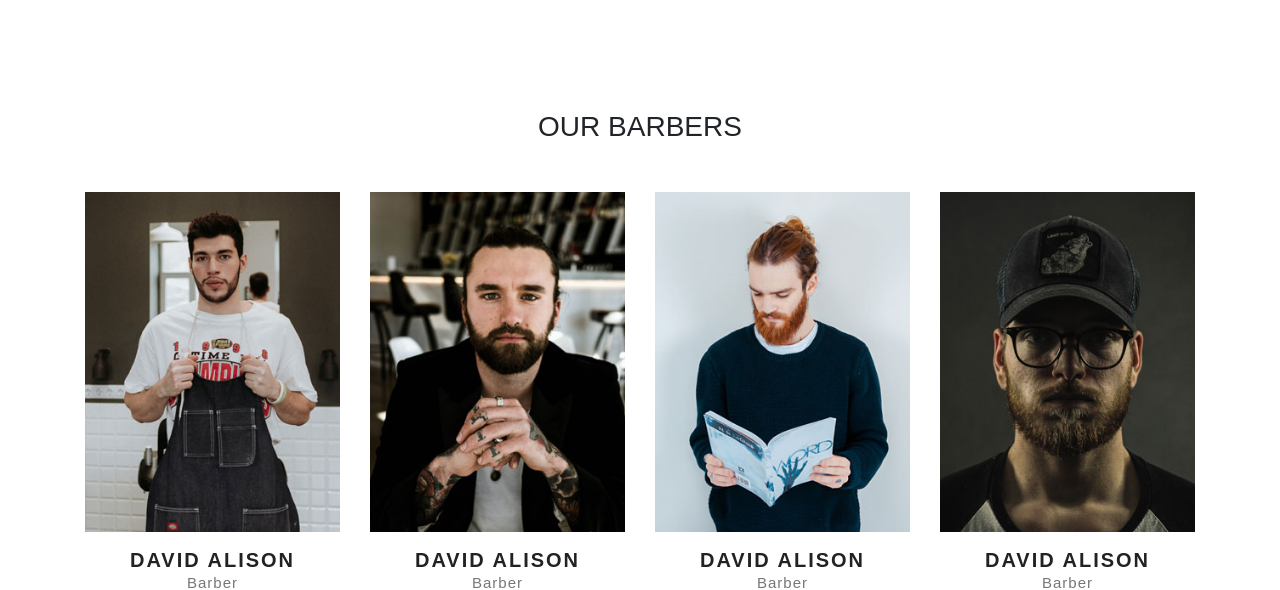
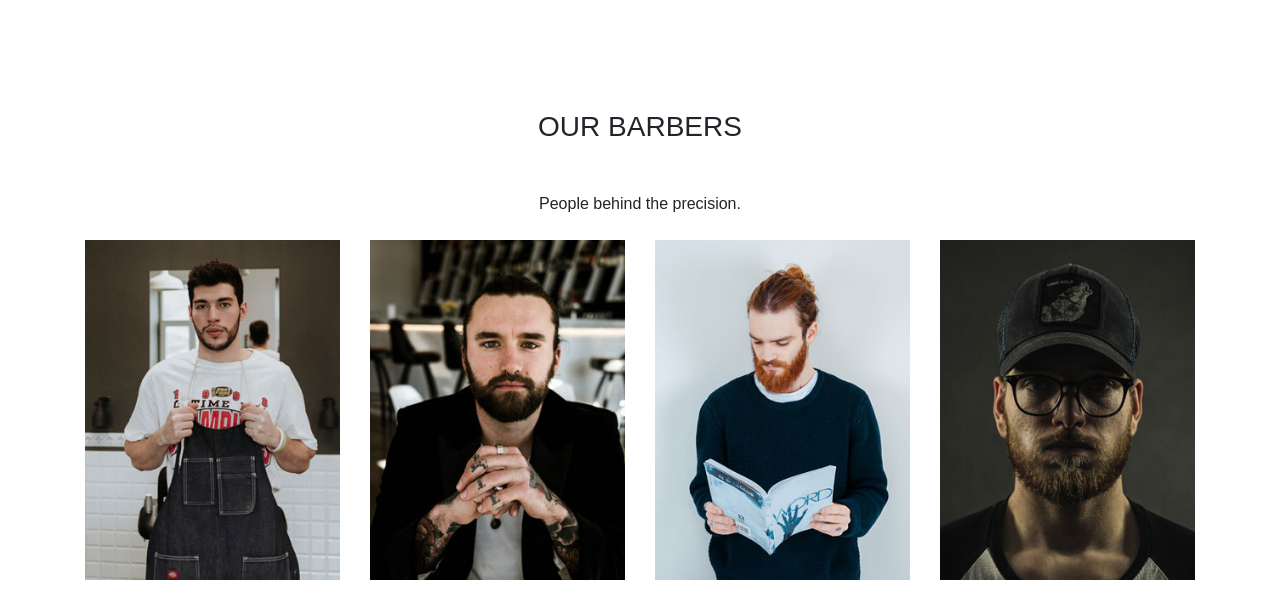
Before and after one commit to Ranjithr-007/South-Barber, a Django app: page / in a window 1280 px wide. Shown: the part 3061-3651 px from the top of the page. Run offline with Django 3.2, Linux system fonts and the light colour scheme; data comes from the database, SQL or seed files in the repository; some libraries are stand-ins or nearby versions; some web fonts are replaced.

Commit message:
Barber Section Content Updted

```diff
--- a/templates/website/index.html
+++ b/templates/website/index.html
@@ -601,6 +601,7 @@
 		<div class="heading text-center">
 			<!-- <i class="fas fa-cut"></i> -->
 			<h3 class="heading mb-sm-5 mb-3 text-uppercase">Our Barbers</h3>
+			<p>People behind the precision.</p><br>
 		</div>
 		<div class="row barber-grids">
 			<div class="col-lg-3 col-sm-6 mb-lg-0 mb-5 text-center">
```
